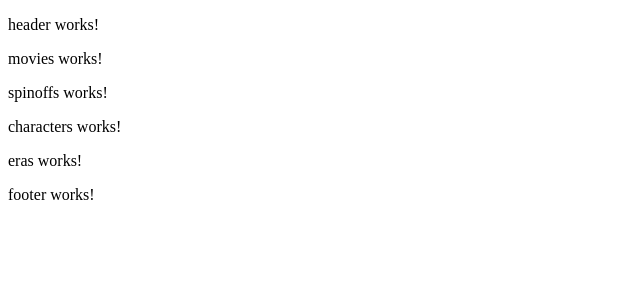
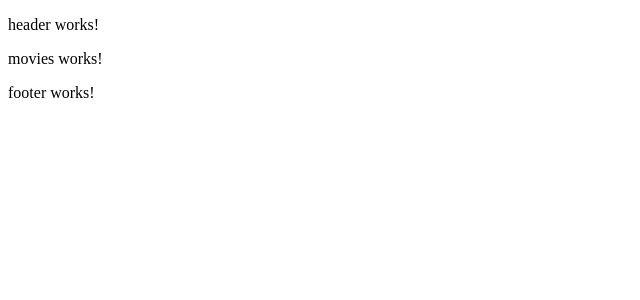
Before and after one commit to ar-byu/wdd430-final, an Angular app in the folder disneyAnimationApp/: page /movies in a window 1280 px wide. Before the commit this address led to /. Shown: the top 300 px of the page, without its empty margins (0-640 px from the left). Built offline with nearby package versions, Linux system fonts and the light colour scheme.

Commit message:
Added routing

```diff
--- a/disneyAnimationApp/src/app/app-routing.module.ts
+++ b/disneyAnimationApp/src/app/app-routing.module.ts
@@ -1,7 +1,17 @@
 import { NgModule } from '@angular/core';
 import { RouterModule, Routes } from '@angular/router';
+import { CharactersComponent } from './characters/characters.component';
+import { MoviesComponent } from './movies/movies.component';
+import { ErasComponent } from './eras/eras.component';
+import { SpinoffsComponent } from './spinoffs/spinoffs.component';
 
-const routes: Routes = [];
+const routes: Routes = [
+  {path: '', redirectTo: '/movies', pathMatch: 'full'},
+  {path: 'movies', component: MoviesComponent},
+  {path: 'spinoffs', component: SpinoffsComponent},
+  {path: 'characters', component: CharactersComponent},
+  {path: 'eras', component: ErasComponent}
+];
 
 @NgModule({
   imports: [RouterModule.forRoot(routes)],
--- a/disneyAnimationApp/src/app/app.component.html
+++ b/disneyAnimationApp/src/app/app.component.html
@@ -1,6 +1,3 @@
 <app-header></app-header>
-<app-movies></app-movies>
-<app-spinoffs></app-spinoffs>
-<app-characters></app-characters>
-<app-eras></app-eras>
+<router-outlet></router-outlet>
 <app-footer></app-footer>
```
